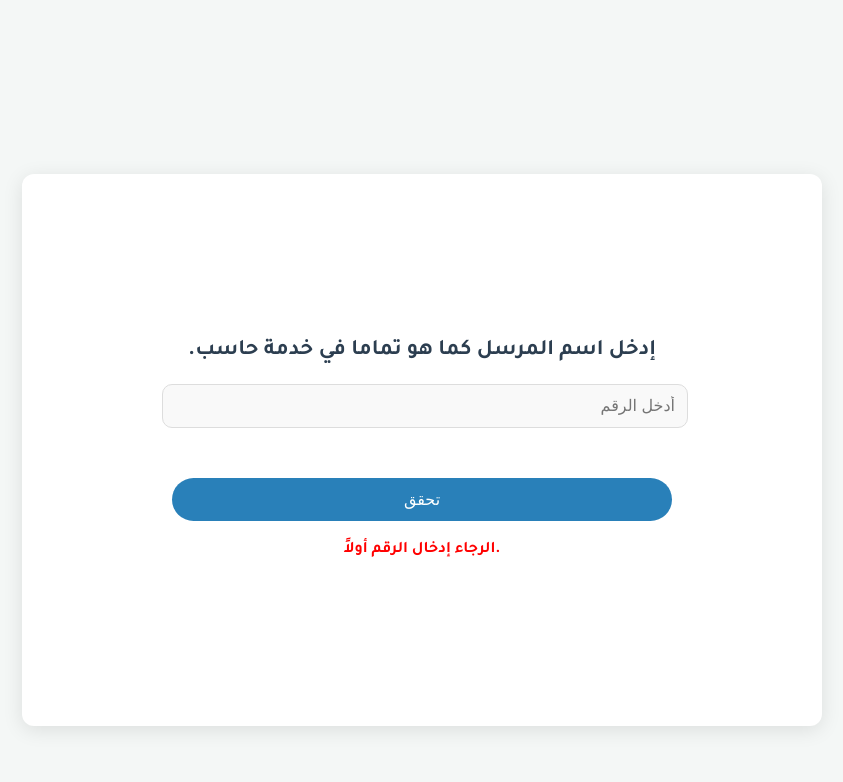
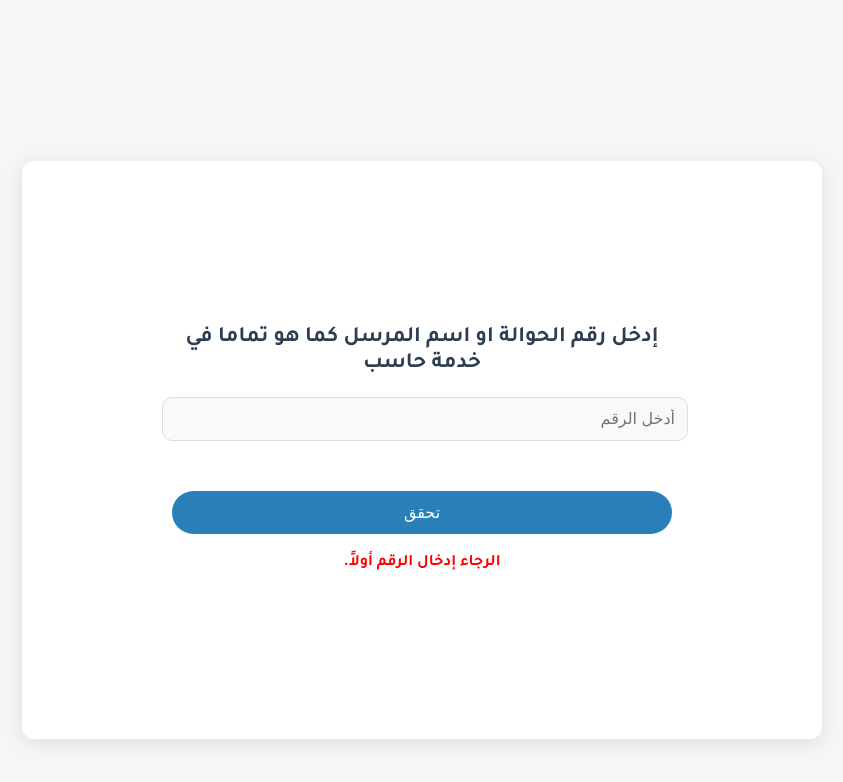
Before and after one commit to App-Wadah/Pay, a plain HTML site: page page2.html in a window 1280 px wide. Both pictures are taken after a click on the button "تحقق". Shown: the whole page, without its empty margins (218-1061 px from the left). Drawn offline with Linux system fonts and the light colour scheme.

Commit message:
Update page2.html

```diff
--- a/page2.html
+++ b/page2.html
@@ -1,6 +1,7 @@
 <!DOCTYPE html>
 <html lang="ar">
 <head>
+<meta name="viewport" content="width=device-width, initial-scale=1.0">
   <meta charset="UTF-8">
   <title>تحقق من الرقم لمرة واحدة</title>
   <link href="https://fonts.googleapis.com/css2?family=Tajawal:wght@400;700&display=swap" rel="stylesheet">
@@ -40,7 +41,7 @@
 </head>
 <body>
   <div class="container">
-    <h1>.إدخل اسم المرسل كما هو تماما في خدمة حاسب</h1>
+    <h1>إدخل رقم الحوالة او اسم المرسل كما هو تماما في خدمة حاسب</h1>
     <input type="text" id="inputNumber" dir="rtl" placeholder="أدخل الرقم">
     <button id="checkButton" onclick="checkNumber()">
       <span id="buttonText">تحقق</span>
@@ -58,7 +59,7 @@
 
       // تحقق من الإدخال الفارغ
       if (input === "") {
-        result.textContent = "الرجاء إدخال الرقم أولاً.";
+        result.textContent = ".الرجاء إدخال الرقم أولاً";
         result.style.color = "red";
         return;
       }
@@ -81,7 +82,7 @@
         if (text === "valid") {
           window.location.href = "page3.html";
         } else {
-          result.textContent = ".الرقم غير صحيح";
+          result.innerHTML = 'الرقم غير صحيح، <a href="page5.html" id="whyLink">لماذا؟</a>';
           result.style.color = "red";
         }
       } catch (error) {
```
